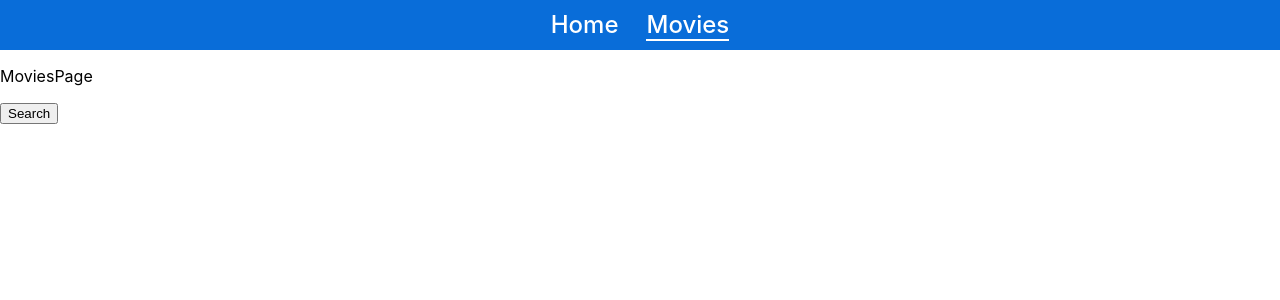
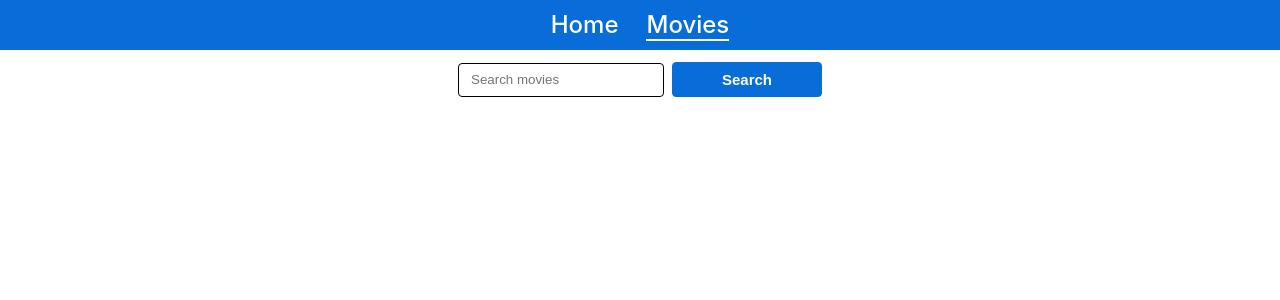
Before and after one commit to heidebloome/goit-react-hw-05-movies, a React (Create React App) app: page /movies in a window 1280 px wide. Shown: the top 300 px of the page. Built offline with nearby package versions, Linux system fonts and the light colour scheme.

Commit message:
fetch reviews, fetch movies by keyword

```diff
--- a/src/components/common/Button.styled.jsx
+++ b/src/components/common/Button.styled.jsx
@@ -6,8 +6,7 @@ export const Button = styled.button`
   justify-content: center;
   width: 150px;
   height: 35px;
-  margin-bottom: 10px;
-  margin-top: 10px;
+
   font-size: 15px;
   font-weight: bold;
   color: ${props => props.theme.colors.white};
@@ -17,11 +16,13 @@ export const Button = styled.button`
   cursor: pointer;
   transition: border-color 250ms ease-in-out, background-color 250ms ease-in-out,
     transform 250ms ease-in-out;
+
     &:hover,
     &:focus-visible {
       border-color: ${props => props.theme.colors.buttonHoverBackgroundColor};
       background-color: ${props => props.theme.colors.buttonHoverBackgroundColor};
     }
+
     &:active {
       transform: scale(0.9);
     }
--- a/src/components/pages/MoviesPage/Cast.jsx
+++ b/src/components/pages/MoviesPage/Cast.jsx
@@ -1,5 +1,7 @@
 import {useEffect, useState} from "react";
 import { useParams } from 'react-router-dom';
+
+import { List, Img, Text } from "./Cast.styled";
 
 import { ApiService } from "services/api.service";
 const apiService = new ApiService();
@@ -10,20 +12,24 @@ export const Cast = () => {
 
     useEffect(() => {
         apiService.fetchMovieCast(movieId).then(info => {
-            console.log(info.data.cast)
             setCast(info.data.cast);
         })
     }, [movieId]);
 
     return (
-        // <p>Cast</p>
-        <ul>
+        <List>
                 {cast.map(el => {
                     return (
                         <li key={el.id}>
-                            <p>{el.name}</p>
+                            <Img src={el.profile_path
+                                ? `https://www.themoviedb.org/t/p/w440_and_h660_face/${el.profile_path}`
+                                : 'https://www.wildhareboca.com/wp-content/uploads/sites/310/2018/03/image-not-available.jpg'
+                            }
+                                alt="actor" />
+                            <Text b><b>{el.name}</b></Text>
+                            <Text>{el.character}</Text>
                         </li>)
                 })}
-        </ul>
+        </List>
     )
 }
--- /dev/null
+++ b/src/components/pages/MoviesPage/Cast.styled.jsx
@@ -0,0 +1,37 @@
+import styled, {css} from 'styled-components';
+
+export const List = styled.ul`
+    display: grid;
+    grid-template-columns: 1fr 1fr;
+    grid-row-gap: ${props => props.theme.spacing(3)};
+    grid-column-gap: ${props => props.theme.spacing(3)};
+    padding: 0;
+
+    list-style: none;
+
+    @media(min-width: 480px) {
+        grid-template-columns: 1fr 1fr 1fr;
+    };
+
+    @media(min-width: 748px) {
+        grid-template-columns: 1fr 1fr 1fr 1fr;
+    };
+
+    @media(min-width: 1280px) {
+        grid-template-columns: 1fr 1fr 1fr 1fr 1fr;
+    };
+`;
+
+export const Img = styled.img`
+    max-width: 150px;
+`;
+
+export const Text = styled.p`
+    font-size: 12px;
+
+    ${props =>
+    props.b &&
+    css`
+      font-weight: 500;
+    `};
+`;
--- a/src/components/pages/MoviesPage/MovieDetailsPage.styled.jsx
+++ b/src/components/pages/MoviesPage/MovieDetailsPage.styled.jsx
@@ -49,7 +49,7 @@ export const SubTitle = styled.h2`
 
 export const Img = styled.img`
     max-width: 300px;
-    max-height: 550px;
+    max-height: 525px;
 
     @media screen and (min-width: 945px) {
         max-width: 350px;
--- a/src/components/pages/MoviesPage/MoviesPage.jsx
+++ b/src/components/pages/MoviesPage/MoviesPage.jsx
@@ -1,17 +1,46 @@
+import { useState } from 'react';
+
+import { Form, Input } from './MoviesPage.styled';
+import { Button } from 'components/common/Button.styled';
+
 import { MoviesList } from 'components/MoviesList/MoviesList';
-import {React, useState}from 'react';
+
+import { ApiService } from 'services/api.service';
+const apiService = new ApiService();
 
 export const MoviesPage = () => {
+  const [searchQuery, setSearchQuery] = useState('');
   const [list, setList] = useState(false);
-  const showList = () => {
-    setList(true);
+
+  const searchQueryHandler = e => {
+    setSearchQuery(e.target.value);
+  };
+
+  const showMovies = (e) => {
+    e.preventDefault();
+
+    const query = searchQuery.trim();
+
+    apiService.fetchMoviesByName(query).then(info => {
+      setList(info.data.results);
+    })
+
+    setSearchQuery('');
   }
+
   return (
       <>
-      <p>MoviesPage</p>
-      {/* <input onSubmit={showList}></input> */}
-      <button onClick={showList} type="button">Search</button>
-      {list && <MoviesList/>}
+      <Form onSubmit={showMovies}>
+        <Input
+          onChange={searchQueryHandler}
+          value={searchQuery}
+          placeholder="Search movies"
+          type="text"
+          autocomplete="off"
+        />
+        <Button type="submit">Search</Button>
+      </Form>
+      {list && <MoviesList movies={list}/>}
       </>
   )
 }
--- /dev/null
+++ b/src/components/pages/MoviesPage/MoviesPage.styled.jsx
@@ -0,0 +1,27 @@
+import styled from 'styled-components';
+
+export const Form = styled.form`
+    display: flex;
+    justify-content: center;
+    align-items: center;
+    margin-top: ${props => props.theme.spacing(3)}
+`;
+
+export const Input = styled.input`
+    width: 190px;
+    height: 30px;
+    margin-right: ${props => props.theme.spacing(2)};
+    padding-left: ${props => props.theme.spacing(3)};
+    border: 1px solid black;
+    border-radius: 4px;
+    transition: border-color 250ms ease-in-out;
+
+    &:hover {
+        cursor: pointer;
+    }
+
+    &:focus {
+        border-color: ${props => props.theme.colors.backgroundColor};
+        outline: none;
+  }
+`;
--- a/src/components/pages/MoviesPage/Reviews.jsx
+++ b/src/components/pages/MoviesPage/Reviews.jsx
@@ -1,7 +1,32 @@
-import React from "react";
+import {useEffect, useState} from "react";
+import { useParams } from 'react-router-dom';
+
+import { List, Text } from "./Reviews.styled";
+
+import { ApiService } from "services/api.service";
+const apiService = new ApiService();
 
 export const Reviews = () => {
+    const [reviews, setReviews] = useState([]);
+    const { movieId } = useParams();
+
+    useEffect(() => {
+        apiService.fetchMovieReviews(movieId).then(info => {
+            setReviews(info.data.results);
+        })
+    }, [movieId]);
+
     return (
-        <p>Reviews</p>
+        <List>
+            {reviews.length === 0
+                ? <div>No reviews...</div>
+                : reviews.map(el => {
+                return (
+                    <li key={el.id}>
+                        <Text b>{el.author}</Text>
+                        <Text>{el.content}</Text>
+                    </li>)
+            })}
+        </List>
     )
 }
--- /dev/null
+++ b/src/components/pages/MoviesPage/Reviews.styled.jsx
@@ -0,0 +1,14 @@
+import styled, {css} from 'styled-components';
+
+export const List = styled.ul`
+    padding: 0;
+    list-style: none;
+`;
+
+export const Text = styled.p`
+    ${props =>
+    props.b &&
+    css`
+      font-weight: 700;
+    `};
+`;
--- a/src/services/api.service.js
+++ b/src/services/api.service.js
@@ -18,4 +18,14 @@ export class ApiService {
         const response = await axios.get(`${this._BASE_URL}movie/${id}/credits?api_key=${this._API_KEY}`);
         return response;
     }
+
+    async fetchMovieReviews(id) {
+        const response = await axios.get(`${this._BASE_URL}movie/${id}/reviews?api_key=${this._API_KEY}`);
+        return response;
+    }
+
+    async fetchMoviesByName(searchQuery) {
+        const response = await axios.get(`${this._BASE_URL}search/movie?api_key=${this._API_KEY}&query=${searchQuery}`);
+        return response;
+    }
 }
```
Also changed, not shown: src/images/01.jpg (added). Lines whose indentation alone changed are shown as unchanged.
